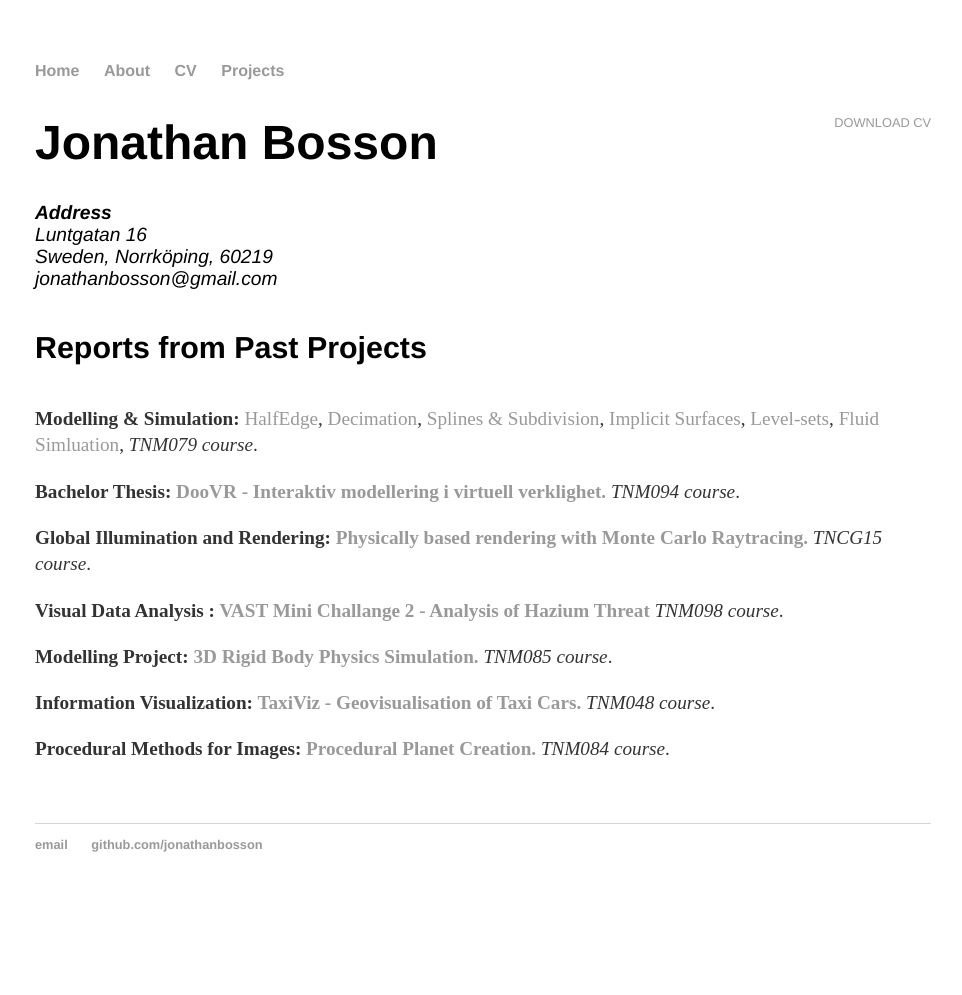
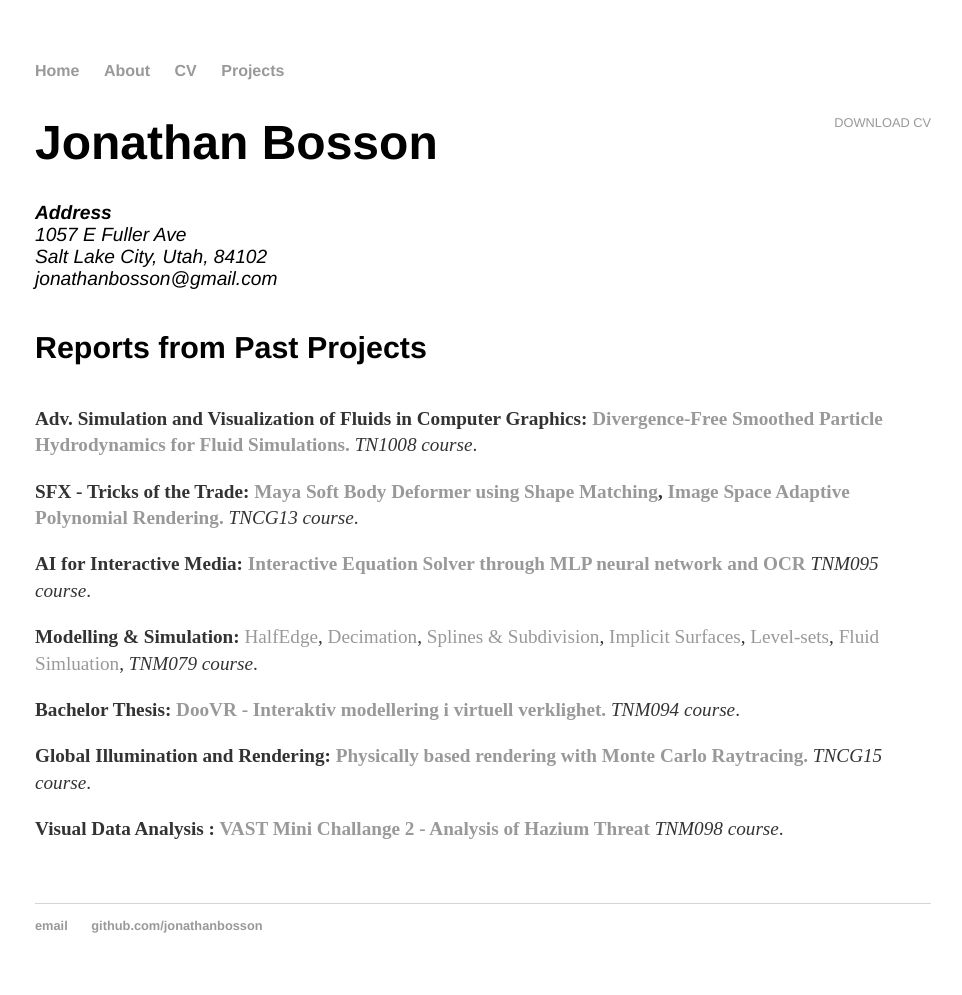
Before and after one commit to jonathanbosson/jonathanbosson.github.io, a Jekyll site: the page built from cv/index.html, in a window 1280 px wide. Shown: the whole page, without its empty margins (157-1119 px from the left). Built offline with Jekyll 4.4.1, drawn with Linux system fonts in a browser that asks for light colours; before the commit the page ends 914 px from its top, so only the background shows below that.

Commit message:
update of website for this autumns projects

```diff
--- a/cv/index.html
+++ b/cv/index.html
@@ -4,17 +4,23 @@ title: CV of Jonathan Bosson
 ---
 
 	<div class="cv">
-		<a href="#" class="download" title="Download CV as PDF">Download CV</a>
+		<a href="/reports/cv.pdf" class="download" title="Download CV as PDF">Download CV</a>
 					<h1>Jonathan Bosson</h1>
 					<address>
 					<strong>Address</strong><br>
-					Luntgatan 16<br>
-					Sweden, Norrköping, 60219<br>
+					1057 E Fuller Ave<br>
+					Salt Lake City, Utah, 84102<br>
 					<span class="obfuscate">
 					jonathanbosson@gmail.com</span>
 					</address>
 
 					<h4>Reports from Past Projects</h4>
+
+					<p><strong>Adv. Simulation and Visualization of Fluids in Computer Graphics: <a href="/reports/tn1008-dfsph-fluidsimulation.pdf">Divergence-Free Smoothed Particle Hydrodynamics for Fluid Simulations.</a></strong> <em>TN1008 course</em>.
+
+					<p><strong>SFX - Tricks of the Trade: <a href="/reports/flubber.pdf">Maya Soft Body Deformer using Shape Matching</a>, <a href="/reports/polynomial_jonbo665.pdf">Image Space Adaptive Polynomial Rendering.</a></strong> <em>TNCG13 course</em>.
+
+					<p><strong>AI for Interactive Media: <a href="/reports/mlpocr_jonbo665_isaja187.pdf">Interactive Equation Solver through MLP neural network and OCR</a></strong> <em>TNM095 course</em>.
 
 					<p><strong>Modelling & Simulation:</strong> <a href="/reports/lab1_jonbo665.pdf">HalfEdge</a>, <a href="/reports/lab2_jonbo665.pdf">Decimation</a>, <a href="/reports/lab3_jonbo665.pdf">Splines & Subdivision</a>, <a href="/reports/lab4_jonbo665.pdf">Implicit Surfaces</a>, <a href="/reports/lab5_jonbo665.pdf">Level-sets</a>, <a href="/reports/lab6_jonbo665.pdf">Fluid Simluation</a>, <em>TNM079 course</em>.
 
@@ -24,13 +30,4 @@ title: CV of Jonathan Bosson
 
 					<p><strong>Visual Data Analysis : <a href="/reports/tnm098.pdf">VAST Mini Challange 2 - Analysis of Hazium Threat</a></strong> <em>TNM098 course</em>.
 
-					<p><strong>Modelling Project: <a href="/reports/TNM085_group5.pdf">3D Rigid Body Physics Simulation.</a></strong> <em>TNM085 course</em>.
-
-					<p><strong>Information Visualization: <a href="/reports/taxiviz_jonbo665.pdf">TaxiViz - Geovisualisation of Taxi Cars.</a></strong> <em>TNM048 course</em>.
-
-					<p><strong>Procedural Methods for Images: <a href="/reports/jonbo665_planetcreation.pdf">Procedural Planet Creation.</a></strong> <em>TNM084 course</em>.
-
-
-
-
 	</div>
--- a/index.html
+++ b/index.html
@@ -5,5 +5,5 @@
 
 		<div class="blurb">
 			<h1>Hi there, I'm Jonathan!</h1>
-			<p>I'm a code enthusiast and a <em>soon to be</em> MSc engineer with a passion for mathmathics, VR/AR, motion tracking systems and computer vision. <a href="/about">Read more about my life...</a></p>
+			<p>I'm a code enthusiast and a <em>soon to be</em> MS engineer with a passion for mathmathics, VR/AR and new ways of interacting with technology. <a href="/blog">Read of my past projects here...</a></p>
 		</div>
```
Also changed, not shown: _posts/2016-10-31-efficiency-programming-competition.md (added, +14 -0 lines), _posts/2016-11-03-interactive-equation-solver-through-neural-network.md (added, +29 -0 lines), _posts/2016-12-21-maya-soft-body-deformer.md (added, +14 -0 lines), _posts/2017-01-16-divergence-free-sph-fluidsimulation.md (added, +14 -0 lines), about/index.html (+4 -4 lines), images/ocr.png (added), 4 other files.
